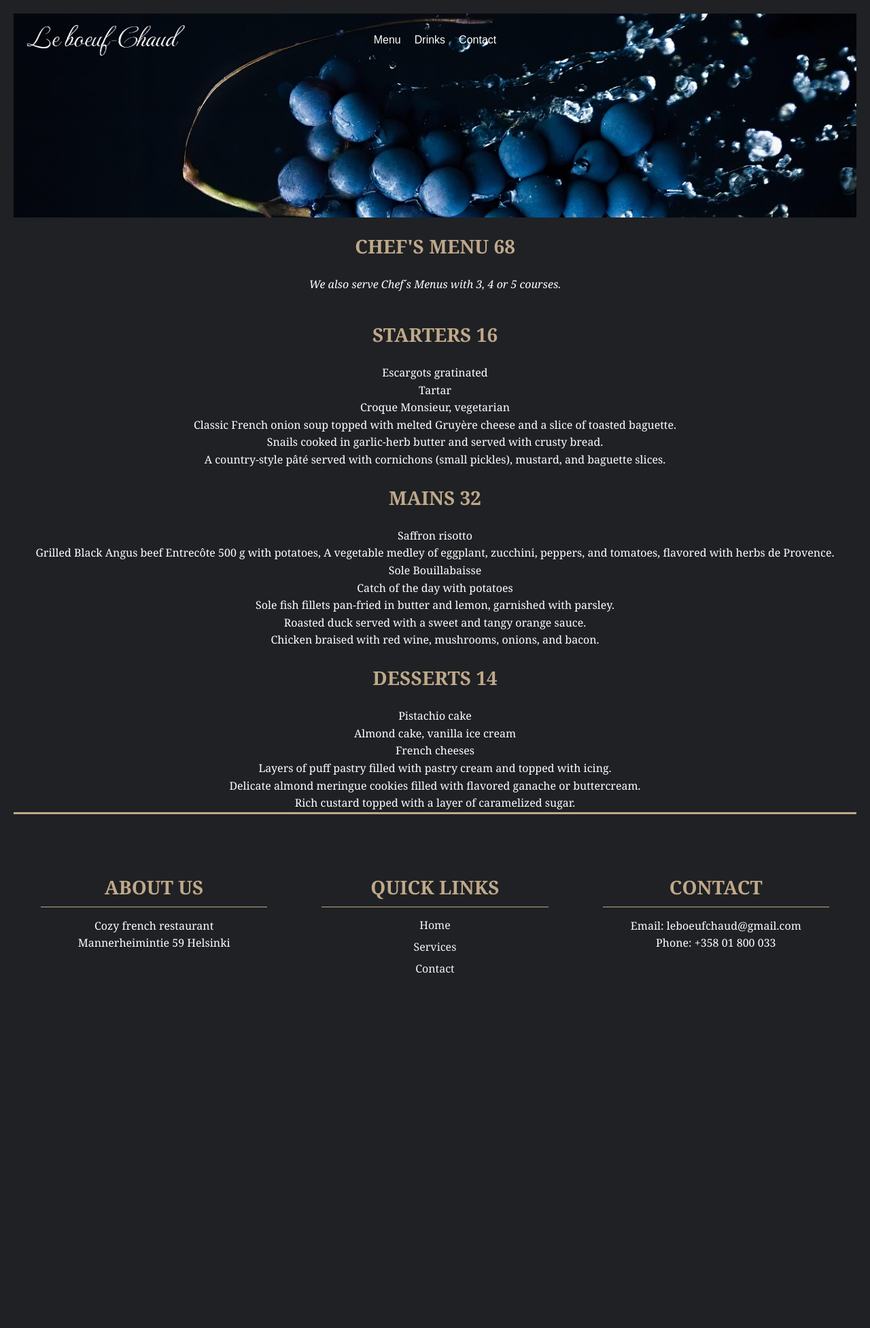
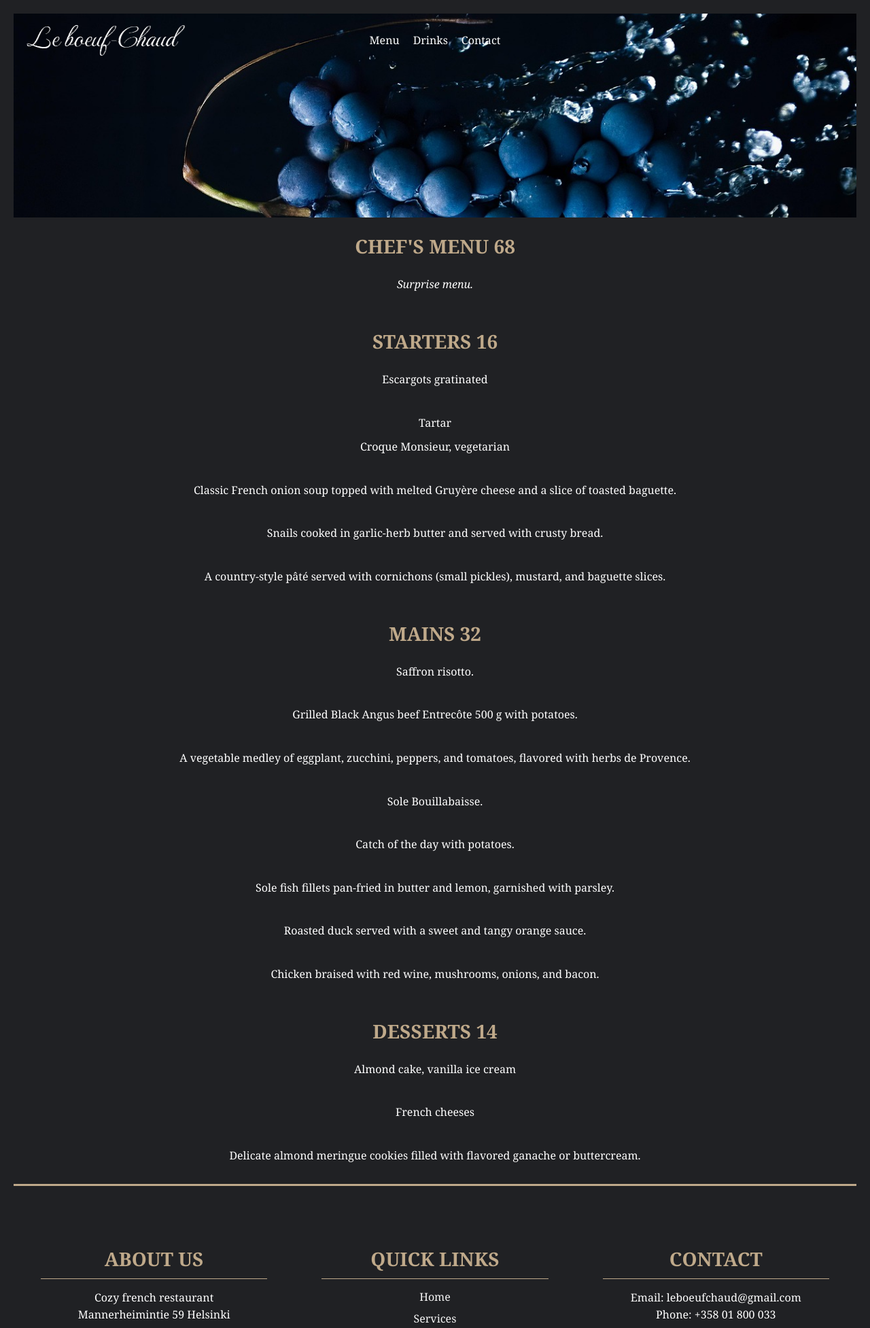
Before and after one commit to jomi112233/WebsiteProject, a PHP site: page /menu.html in a window 1280 px wide. Shown: the top 1954 px of the page at 68% size. Before the commit the page ends 1432 px from the top, so only its background shows below. Run offline with PHP 8.4, Linux system fonts and the light colour scheme.

Commit message:
menu sivun fonttia muokata

```diff
--- a/menu.html
+++ b/menu.html
@@ -28,7 +28,7 @@
             <h2>
                 CHEF'S MENU 68
             </h2>
-                <p style="font-style: italic;">We also serve Chef´s Menus with 3, 4 or 5 courses.</p>  <br>
+                <p style="font-style: italic;"> Surprise menu.</p>  <br>
 
 
 
@@ -36,43 +36,37 @@
         <h2>
             Starters 16
         </h2>
-       <p>
-        Escargots gratinated <br>
-        Tartar <br>
-        Croque Monsieur, vegetarian <br>
-        Classic French onion soup topped with melted Gruyère cheese and a slice of toasted baguette. <br>
-        Snails cooked in garlic-herb butter and served with crusty bread. <br>
-        A country-style pâté served with cornichons (small pickles), mustard, and baguette slices.
+        <p>Escargots gratinated </p><br>
+        <p> Tartar <br></p>
+        <p>Croque Monsieur, vegetarian </p><br>
+        <p> Classic French onion soup topped with melted Gruyère cheese and a slice of toasted baguette. </p><br>
+        <p>Snails cooked in garlic-herb butter and served with crusty bread. </p><br>
+        <p>A country-style pâté served with cornichons (small pickles), mustard, and baguette slices. </p><br>
 
 
-       </p>
 
        <h2>
         mains 32
        </h2>
-       <p>
-        Saffron risotto <br>
-        Grilled Black Angus beef Entrecôte 500 g with potatoes,
-        A vegetable medley of eggplant, zucchini, peppers, and tomatoes, flavored with herbs de Provence. <br>
-        Sole Bouillabaisse <br>
-        Catch of the day with potatoes <br>
-        Sole fish fillets pan-fried in butter and lemon, garnished with parsley. <br>
-        Roasted duck served with a sweet and tangy orange sauce. <br>
-        Chicken braised with red wine, mushrooms, onions, and bacon.
+       <p>Saffron risotto. </p><br>
+       <p>Grilled Black Angus beef Entrecôte 500 g with potatoes. </p><br>
+       <p>A vegetable medley of eggplant, zucchini, peppers, and tomatoes, flavored with herbs de Provence. </p><br>
+       <p>Sole Bouillabaisse. </p><br>
+       <p>Catch of the day with potatoes. </p><br>
+       <p>Sole fish fillets pan-fried in butter and lemon, garnished with parsley. </p><br>
+       <p>Roasted duck served with a sweet and tangy orange sauce. </p><br>
+       <p>Chicken braised with red wine, mushrooms, onions, and bacon. </p><br>
 
-       </p>
+
+
+
        <h2>
         desserts 14
        </h2>
-       <p>
-        Pistachio cake <br>
-        Almond cake, vanilla ice cream <br>
-        French cheeses <br>
-        Layers of puff pastry filled with pastry cream and topped with icing. <br>
-        Delicate almond meringue cookies filled with flavored ganache or buttercream. <br>
-        Rich custard topped with a layer of caramelized sugar.
+       <p>Almond cake, vanilla ice cream </p><br>
+       <p>French cheeses </p><br>
+       <p>Delicate almond meringue cookies filled with flavored ganache or buttercream. </p><br>
 
-       </p>
     </div> <!--body loppuu yähän-->
 
 
--- a/menuStyle.css
+++ b/menuStyle.css
@@ -51,6 +51,7 @@ body {
     color: white;
     transition: color 0.3s ease;
     font-size: 1,2rem;
+    font-family: Georgia, 'Times New Roman', Times, serif;
 }
 
  a:hover {
@@ -81,10 +82,12 @@ body {
 p {
     line-height: 1.6;
     font-size: 1rem;
-    margin: 0;
+    margin: 10px;
     color: white;
     text-align: center;
     font-family: 'Georgia', serif;
+    justify-content: space-between;
+
 }
 footer {
     background-color: #202124;
--- a/styles.css
+++ b/styles.css
@@ -26,6 +26,7 @@ a {
     color: white;
     transition: color 0.3s ease;
     font-size: 1rem;
+    font-family: Georgia, 'Times New Roman', Times, serif;
 
 }
 
```
